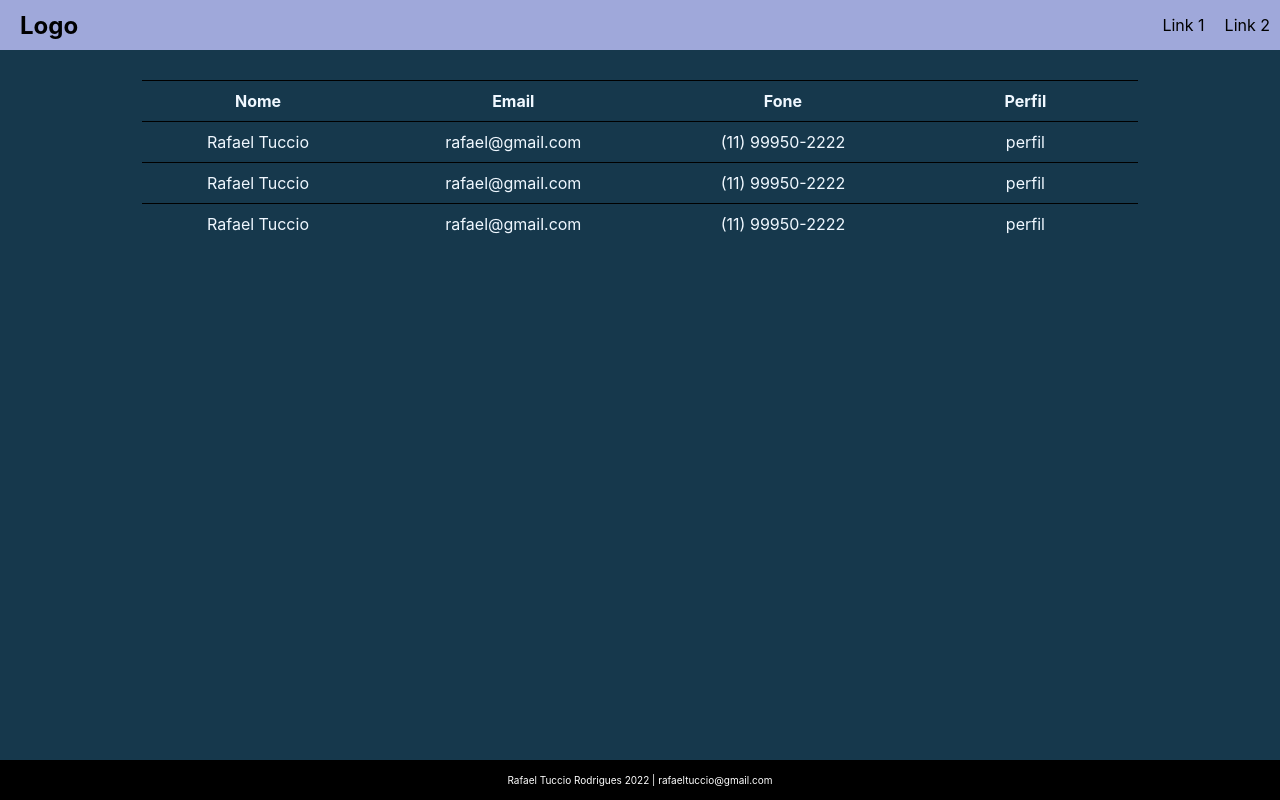
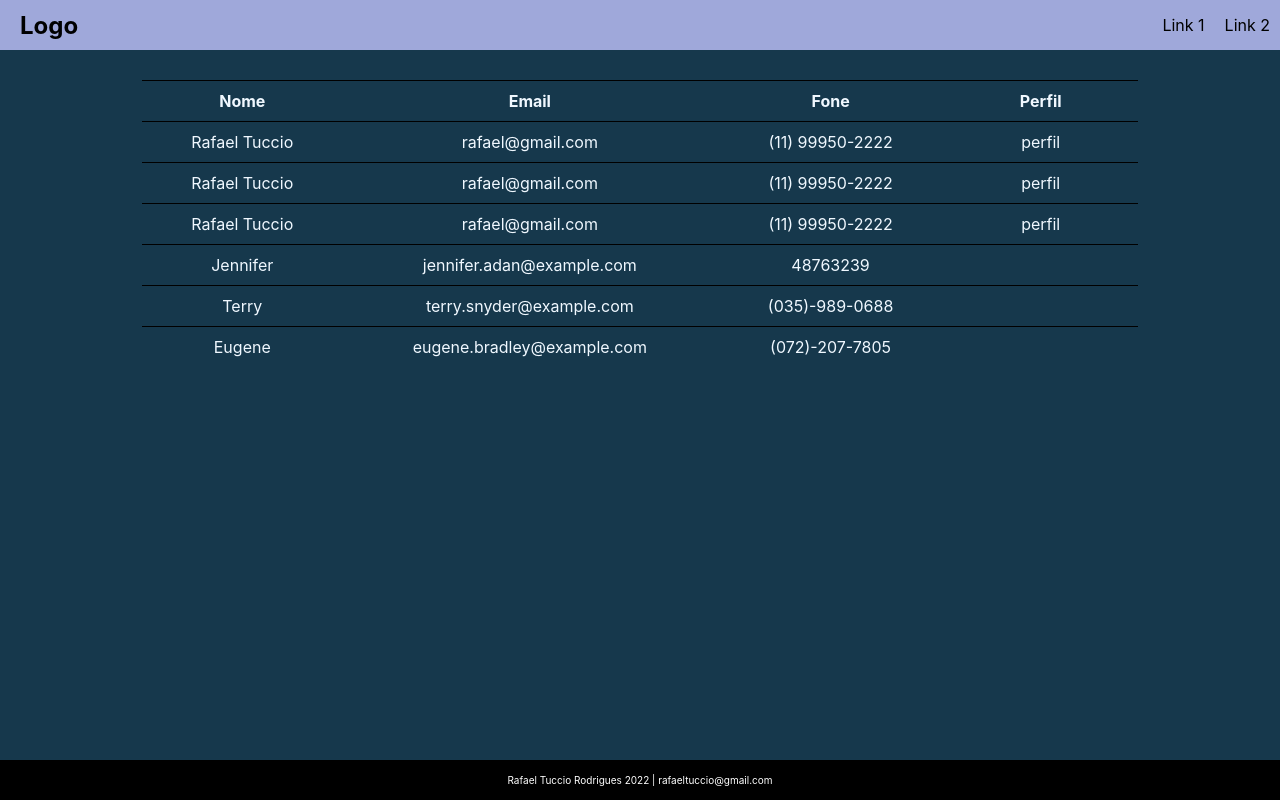
Before and after one commit to RafaelTuccio/app-pessoas, a React (Create React App) app: page / in a window 1280 px wide. Built offline with nearby package versions, Linux system fonts and the light colour scheme.

Commit message:
:test: testado o componente tabela com dados mocados

```diff
--- a/src/Component/Table/index.jsx
+++ b/src/Component/Table/index.jsx
@@ -1,6 +1,7 @@
 import './style.css'
 
 const Table = (props) => {
+    const { users } = props
 
     return (
         <table>
@@ -32,6 +33,17 @@ const Table = (props) => {
                         <td>(11) 99950-2222</td>
                         <td>perfil</td>
                     </tr>
+                    {
+                        users.map((user) => {
+                            return(
+                                <tr key={user.id.value}>
+                                    <td>{user.name.first}</td>
+                                    <td>{user.email}</td>
+                                    <td>{user.cell}</td>
+                                </tr>
+                            )
+                        })
+                    }
                 </tbody>
             </table>
         </table>
--- a/src/Pages/index.jsx
+++ b/src/Pages/index.jsx
@@ -4,11 +4,120 @@ import Table from "../Component/Table"
 import Footer from "../Component/Footer"
 
 const User = (props) => {
+
+    const users = [
+        {
+          gender: 'female',
+          name: { title: 'Ms', first: 'Jennifer', last: 'Adan' },
+          location: {
+            street: [Object],
+            city: 'Vikavågen',
+            state: 'Rogaland',
+            country: 'Norway',
+            postcode: '7420',
+            coordinates: [Object],
+            timezone: [Object]
+          },
+          email: 'jennifer.adan@example.com',
+          login: {
+            uuid: '70f726ea-12d0-423a-a866-30a6c6812c7f',
+            username: 'happyduck133',
+            password: 'green',
+            salt: 'iYbhmN6G',
+            md5: '44dd9b3428d298586e9f0c9ee2c19813',
+            sha1: 'fe33b0a734af3dac12d1afa9193b9e100aa3d68f',
+            sha256: 'f63136e438c3a206798db27664fe5039433a4d064a6380c35bd7616985fc538a'
+          },
+          dob: { date: '1979-06-04T12:03:24.082Z', age: 43 },
+          registered: { date: '2009-02-04T13:05:29.950Z', age: 13 },
+          phone: '55017498',
+          cell: '48763239',
+          id: { name: 'FN', value: '04067941654' },
+          picture: {
+            large: 'https://randomuser.me/api/portraits/women/73.jpg',
+            medium: 'https://randomuser.me/api/portraits/med/women/73.jpg',
+            thumbnail: 'https://randomuser.me/api/portraits/thumb/women/73.jpg'
+          },
+          nat: 'NO'
+        },
+        {
+          gender: 'male',
+          name: { title: 'Mr', first: 'Terry', last: 'Snyder' },
+          location: {
+            street: [Object],
+            city: 'San Francisco',
+            state: 'South Dakota',
+            country: 'United States',
+            postcode: 52385,
+            coordinates: [Object],
+            timezone: [Object]
+          },
+          email: 'terry.snyder@example.com',
+          login: {
+            uuid: 'ebb446e9-2cf5-4ed6-99cc-7f66e6d24eb1',
+            username: 'sadbutterfly280',
+            password: 'tbird',
+            salt: '9AA6xZkr',
+            md5: '1e0c0d2026934d57464ec62f1458a9cc',
+            sha1: 'eb70602ff8258c5ee48ffe0b32d48e011582f4a8',
+            sha256: '0f769fc1230099d003dc470515f986c514af7076b65ebcfbdec5489aee321d0e'
+          },
+          dob: { date: '1973-03-02T01:45:53.648Z', age: 49 },
+          registered: { date: '2015-04-27T10:14:03.735Z', age: 7 },
+          phone: '(396)-328-0605',
+          cell: '(035)-989-0688',
+          id: { name: 'SSN', value: '369-82-8279' },
+          picture: {
+            large: 'https://randomuser.me/api/portraits/men/43.jpg',
+            medium: 'https://randomuser.me/api/portraits/med/men/43.jpg',
+            thumbnail: 'https://randomuser.me/api/portraits/thumb/men/43.jpg'
+          },
+          nat: 'US'
+        },
+        {
+          gender: 'male',
+          name: { title: 'Mr', first: 'Eugene', last: 'Bradley' },
+          location: {
+            street: [Object],
+            city: 'New York',
+            state: 'Delaware',
+            country: 'United States',
+            postcode: 35181,
+            coordinates: [Object],
+            timezone: [Object]
+          },
+          email: 'eugene.bradley@example.com',
+          login: {
+            uuid: 'b64ea54d-0b08-4058-aee0-9dd69fe3c4be',
+            username: 'bigduck747',
+            password: 'honor',
+            salt: 'vK89ZwnH',
+            md5: '684b1cdbe49c8fe3a159a4edf4c985d3',
+            sha1: '3a918e82cef826029d9bca67261bbc6981d1f4de',
+            sha256: '4090957ffe2cc168ce7c96cac210eaf9090d7cbbfbe767039ba861918730294b'
+          },
+          dob: { date: '1967-12-30T01:00:38.842Z', age: 55 },
+          registered: { date: '2005-09-12T15:42:03.545Z', age: 17 },
+          phone: '(957)-237-9189',
+          cell: '(072)-207-7805',
+          id: { name: 'SSN', value: '102-39-1454' },
+          picture: {
+            large: 'https://randomuser.me/api/portraits/men/9.jpg',
+            medium: 'https://randomuser.me/api/portraits/med/men/9.jpg',
+            thumbnail: 'https://randomuser.me/api/portraits/thumb/men/9.jpg'
+          },
+          nat: 'US'
+        }
+      ]
+
+
+
+
     return(
         <>
             <Navbar />
             <Container>
-                <Table />
+                <Table users={users}/>
             </Container>
             <Footer />
         </>
```
